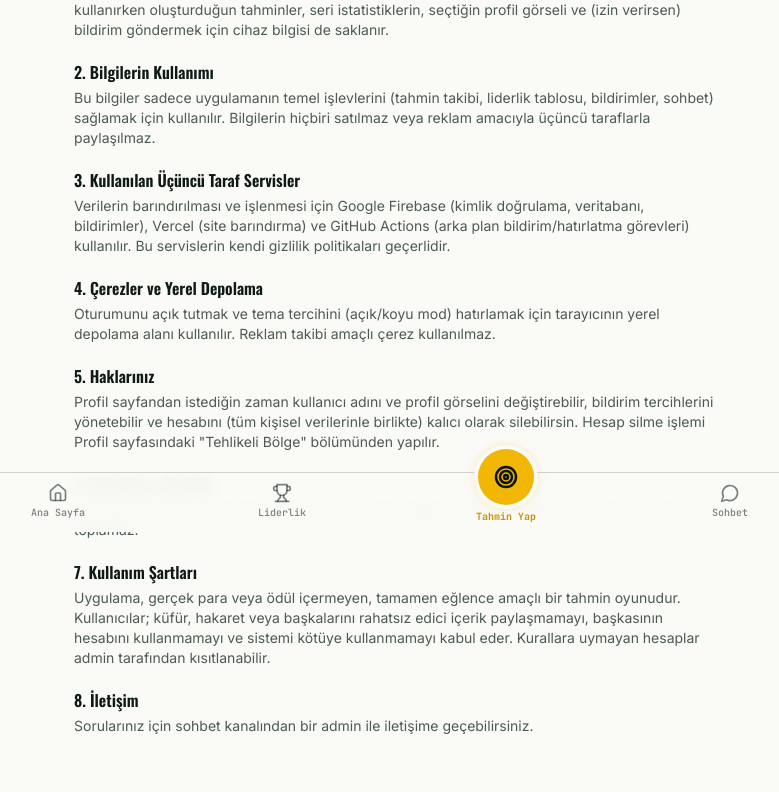
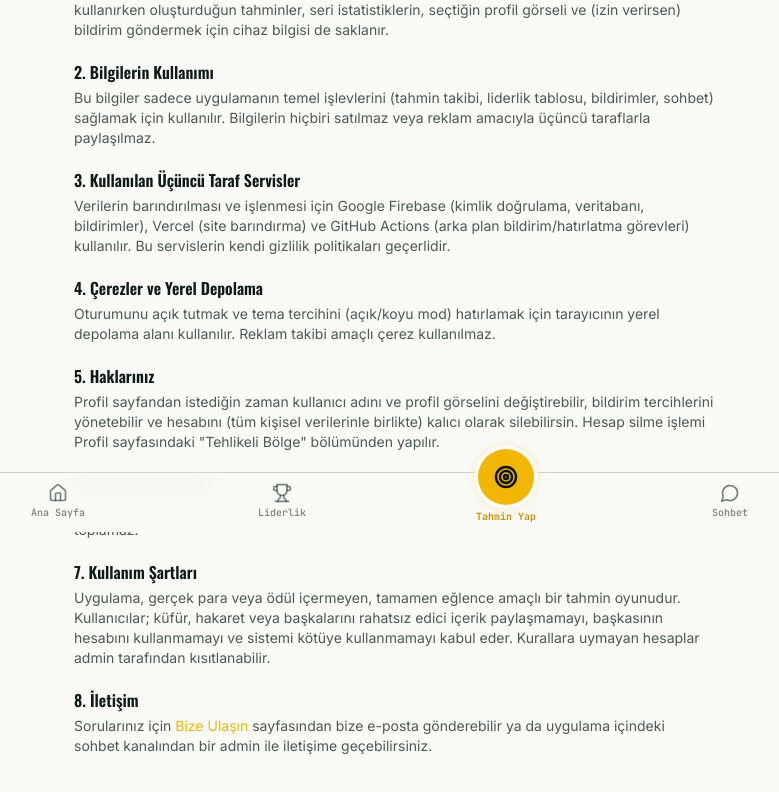
Before and after one commit to thurkchalimn-ui/tahmin-oyunu, a React (Vite) app: page /gizlilik in a window 1280 px wide. Shown: the part 268-1060 px from the top of the page, without its empty margins (246-1025 px from the left). Built offline with nearby package versions, Linux system fonts and the light colour scheme; no server answers; the database is empty.

Commit message:
bize ulaşım

```diff
--- a/src/App.tsx
+++ b/src/App.tsx
@@ -20,6 +20,7 @@ import { LeaguesPage } from '@/pages/LeaguesPage';
 import { LeaguePage } from '@/pages/LeaguePage';
 import { AdminPage } from '@/pages/AdminPage';
 import { PrivacyPolicyPage } from '@/pages/PrivacyPolicyPage';
+import { ContactPage } from '@/pages/ContactPage';
 import { NotFoundPage } from '@/pages/NotFoundPage';
 
 /** Uygulamanın kök bileşeni: provider'ları kurar ve rota tablosunu tanımlar. */
@@ -42,6 +43,7 @@ export default function App() {
                 <Route path="/oyuncu/:uid" element={<PlayerProfilePage />} />
                 <Route path="/oyuncu/:uid/rozetler" element={<BadgesPage />} />
                 <Route path="/gizlilik" element={<PrivacyPolicyPage />} />
+                <Route path="/iletisim" element={<ContactPage />} />
                 <Route
                   path="/ligler"
                   element={
--- /dev/null
+++ b/src/pages/ContactPage.tsx
@@ -0,0 +1,50 @@
+import { Link } from 'react-router-dom';
+import { Mail } from 'lucide-react';
+
+const CONTACT_EMAIL = 'iletisim@tahminserisi.com';
+
+/** "Bize Ulaşın" sayfası - kullanıcıların doğrudan mail göndermesi için basit bir yönlendirme sayfası. */
+export function ContactPage() {
+  return (
+    <div className="mx-auto max-w-2xl px-4 py-8 font-body text-sm text-pitch-900 dark:text-pitch-100">
+      <Link to="/" className="mb-4 inline-block font-mono text-xs text-scoreboard-amber">
+        ← Ana sayfaya dön
+      </Link>
+
+      <h1 className="mb-1 font-display text-2xl font-semibold">Bize Ulaşın</h1>
+      <p className="mb-6 font-mono text-xs text-pitch-700/50 dark:text-pitch-100/40">
+        Soru, öneri ya da bir sorun mu var? Sana yardımcı olmaktan mutluluk duyarız.
+      </p>
+
+      <div className="flex flex-col gap-5">
+        <section>
+          <p className="text-pitch-700/80 dark:text-pitch-100/70">
+            Uygulamayla ilgili her türlü soru, hata bildirimi, öneri ya da geri bildirim için
+            aşağıdaki e-posta adresinden bize ulaşabilirsin. Genellikle birkaç gün içinde dönüş
+            yapıyoruz.
+          </p>
+        </section>
+
+        <a
+          href={`mailto:${CONTACT_EMAIL}`}
+          className="flex items-center justify-center gap-2 rounded-xl bg-scoreboard-amber px-6 py-4
+            font-display text-base font-semibold text-pitch-950 shadow-glow transition hover:brightness-105"
+        >
+          <Mail size={18} />
+          {CONTACT_EMAIL}
+        </a>
+
+        <section>
+          <h2 className="mb-1 font-display text-base font-semibold">Sohbet Kanalı</h2>
+          <p className="text-pitch-700/80 dark:text-pitch-100/70">
+            Hızlı bir soru için uygulama içindeki{' '}
+            <Link to="/sohbet" className="text-scoreboard-amber hover:underline">
+              Sohbet
+            </Link>{' '}
+            kanalından bir admin ile de iletişime geçebilirsin.
+          </p>
+        </section>
+      </div>
+    </div>
+  );
+}
--- a/src/pages/PrivacyPolicyPage.tsx
+++ b/src/pages/PrivacyPolicyPage.tsx
@@ -84,7 +84,12 @@ export function PrivacyPolicyPage() {
         <section>
           <h2 className="mb-1 font-display text-base font-semibold">8. İletişim</h2>
           <p className="text-pitch-700/80 dark:text-pitch-100/70">
-            Sorularınız için sohbet kanalından bir admin ile iletişime geçebilirsiniz.
+            Sorularınız için{' '}
+            <Link to="/iletisim" className="text-scoreboard-amber hover:underline">
+              Bize Ulaşın
+            </Link>{' '}
+            sayfasından bize e-posta gönderebilir ya da uygulama içindeki sohbet kanalından bir
+            admin ile iletişime geçebilirsiniz.
           </p>
         </section>
       </div>
```
